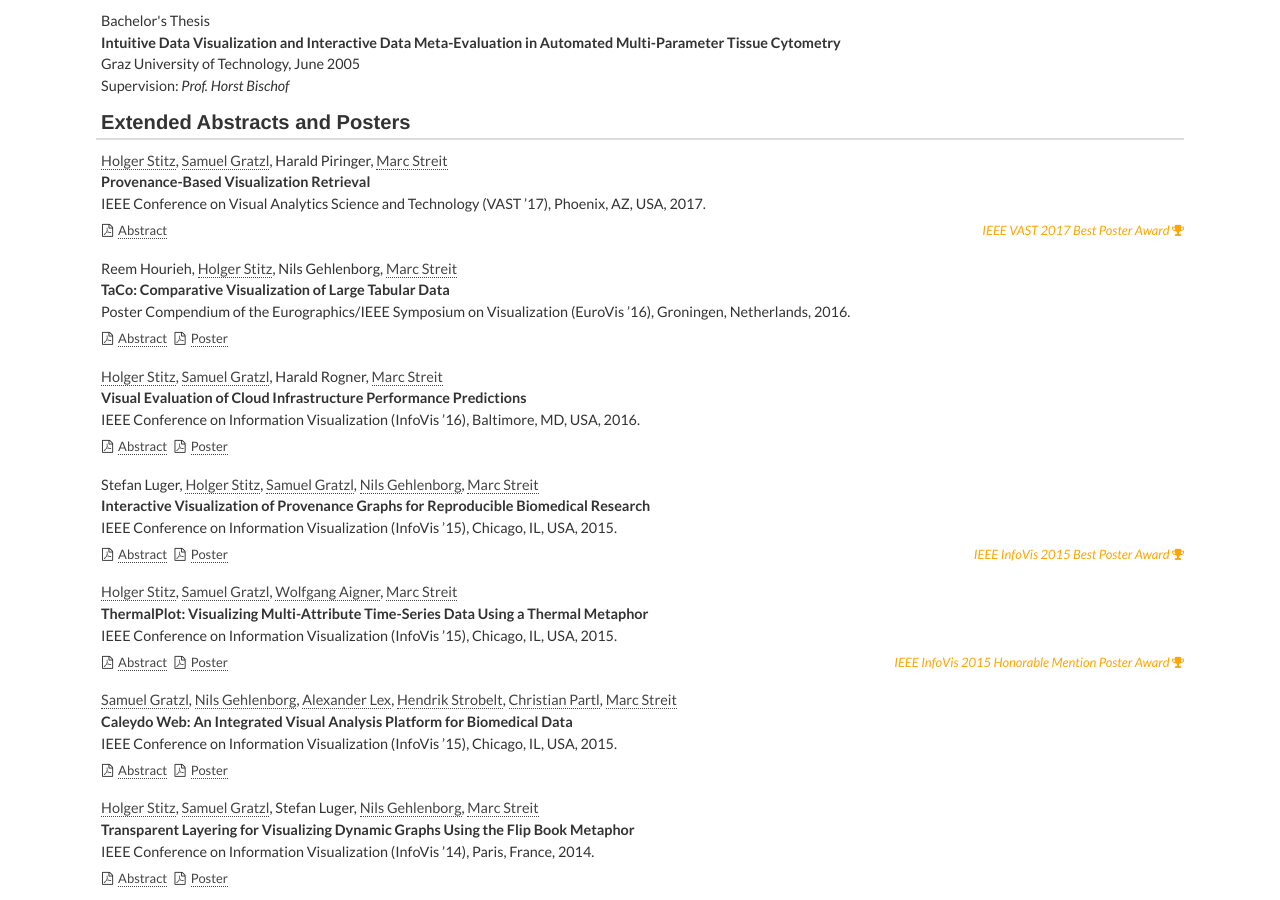
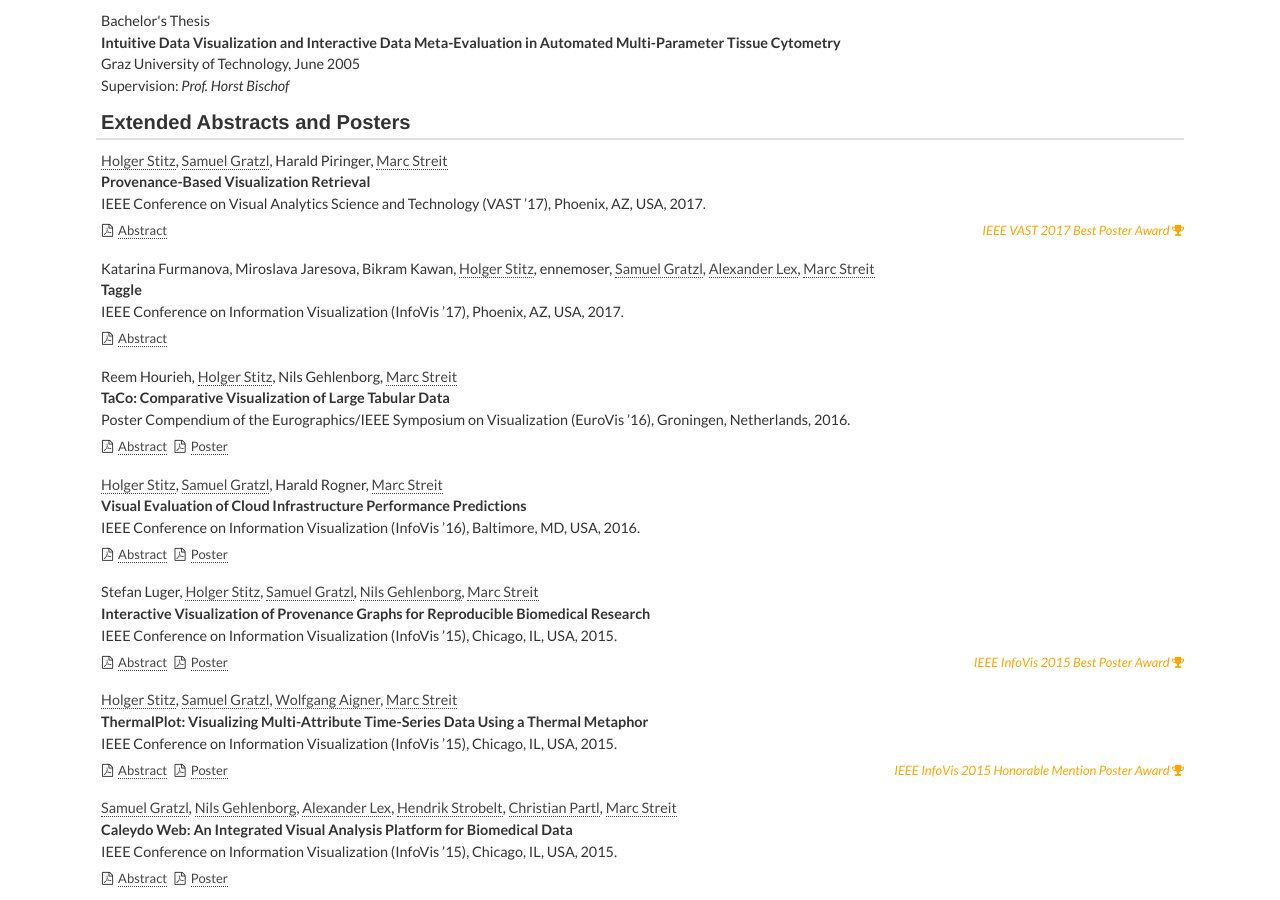
Before and after one commit to mstreit/mstreit.github.io, a Jekyll site: the page built from publications.md, in a window 1280 px wide and 900 px high, scrolled down 5620 px. Built offline with Jekyll 4.4.1, drawn with Linux system fonts in a browser that asks for light colours; nearby versions of some CDN libraries; some web fonts are replaced.

Commit message:
Added Taggle poster

```diff
--- a/_data/posters.yml
+++ b/_data/posters.yml
@@ -8,7 +8,25 @@
   year: 2017
   abstract-pdf: 2017_vast_provenance-retrieval_abstract.pdf
   #poster-pdf: 2015_infovis_prov-graph-vis_poster.pdf
+  video: https://youtu.be/z8SSqQfrbG8
   award: IEEE VAST 2017 Best Poster Award
+
+- authors:
+  - Katarina Furmanova
+  - Miroslava Jaresova
+  - Bikram Kawan
+  - stitz
+  - ennemoser
+  - gratzl
+  - lex
+  - streit
+  title: Taggle
+  journal: IEEE Conference on Information Visualization (InfoVis ’17), Phoenix, AZ, USA
+  year: 2017
+  abstract-pdf: 2017_infovis_taggle_abstract.pdf
+  #poster-pdf: 2015_infovis_prov-graph-vis_poster.pdf
+  video: https://youtu.be/Okdfmxzab-M
+  award:
 
 - authors:
   - Reem Hourieh
@@ -20,6 +38,7 @@
   year: 2016
   abstract-pdf: 2016_eurovis_taco_abstract.pdf
   poster-pdf: 2016_eurovis_taco_poster.pdf
+  video: https://youtu.be/yFWPCtjBlCc
   award:
 
 - authors:
@@ -32,6 +51,7 @@
   year: 2016
   abstract-pdf: 2016_infovis_cloud-infrastructure-performance-predictions_abstract.pdf
   poster-pdf: 2016_infovis_cloud-infrastructure-performance-predictions_poster.pdf
+  video: https://youtu.be/yFWPCtjBlCc
   award:
 
 - authors:
```
